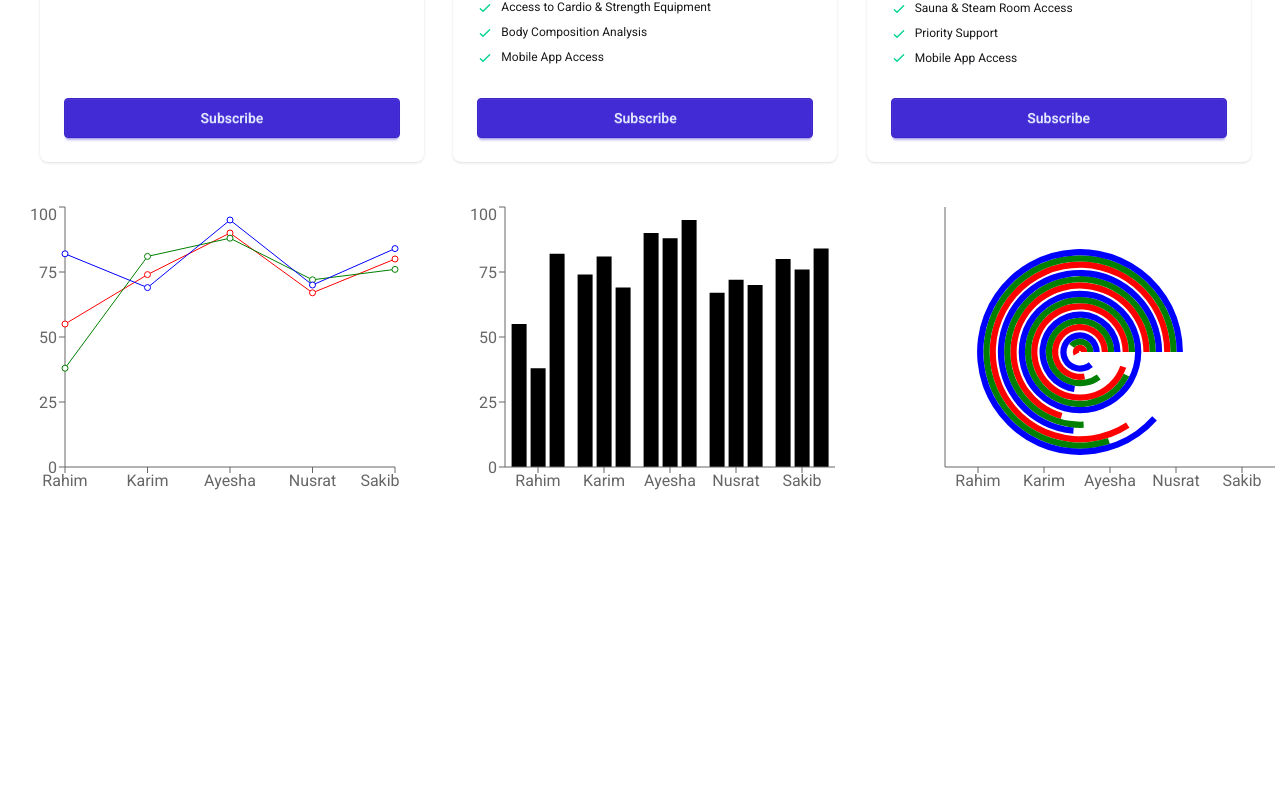
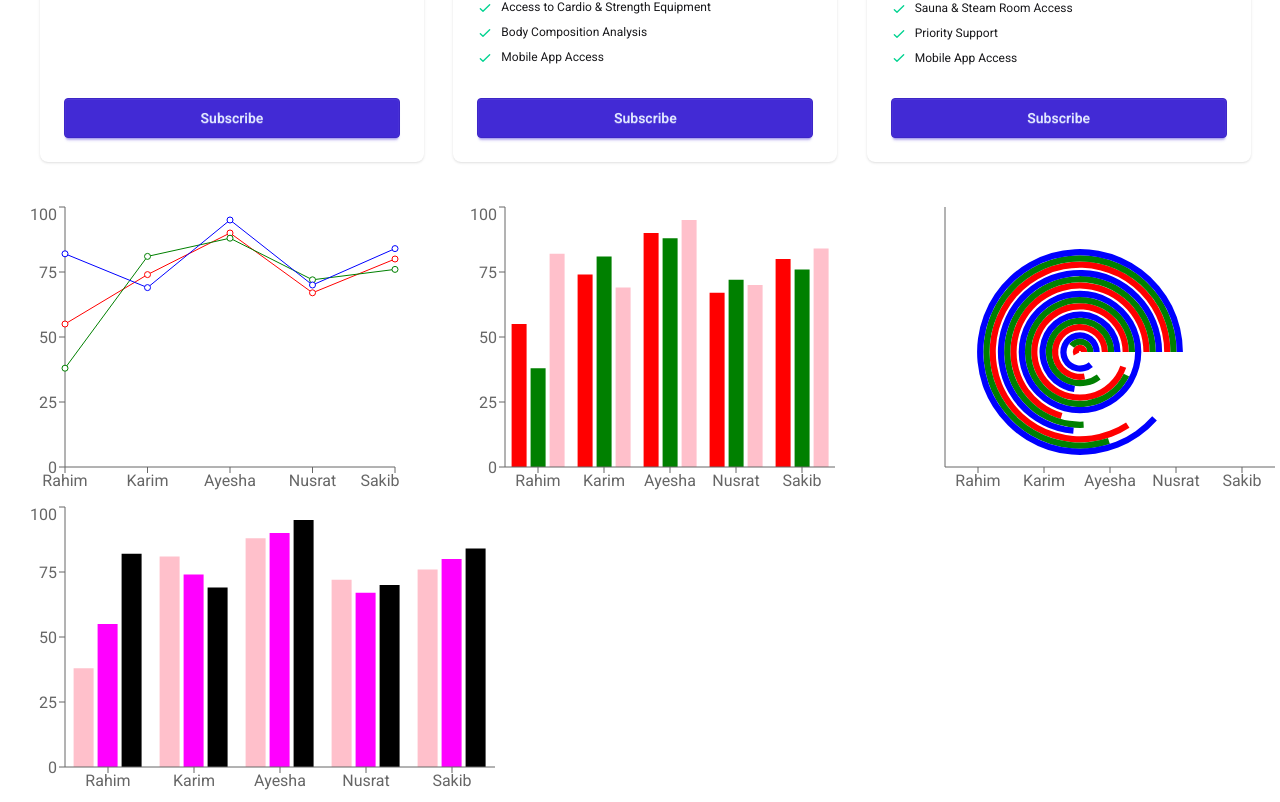
Before and after one commit to shompaaa/tailwind-react-pricing-options, a React (Vite) app: page /contact in a window 1280 px wide. Shown: the part 373-1175 px from the top of the page. Before the commit the page ends 875 px from the top, so only its background shows below. Built offline with nearby package versions, Linux system fonts and the light colour scheme.

Commit message:
set a chart & fetch data by axios

```diff
--- a/package.json
+++ b/package.json
@@ -11,6 +11,7 @@
   },
   "dependencies": {
     "@tailwindcss/vite": "^4.2.1",
+    "axios": "^1.13.6",
     "lucide-react": "^0.577.0",
     "react": "^19.2.0",
     "react-dom": "^19.2.0",
--- /dev/null
+++ b/public/marksData.json
@@ -0,0 +1,47 @@
+[
+  {
+    "id": 1,
+    "name": "Rahim",
+    "marks": {
+      "physics": 55,
+      "chemistry": 38,
+      "math": 82
+    }
+  },
+  {
+    "id": 2,
+    "name": "Karim",
+    "marks": {
+      "physics": 74,
+      "chemistry": 81,
+      "math": 69
+    }
+  },
+  {
+    "id": 3,
+    "name": "Ayesha",
+    "marks": {
+      "physics": 90,
+      "chemistry": 88,
+      "math": 95
+    }
+  },
+  {
+    "id": 4,
+    "name": "Nusrat",
+    "marks": {
+      "physics": 67,
+      "chemistry": 72,
+      "math": 70
+    }
+  },
+  {
+    "id": 5,
+    "name": "Sakib",
+    "marks": {
+      "physics": 80,
+      "chemistry": 76,
+      "math": 84
+    }
+  }
+]
--- a/src/App.jsx
+++ b/src/App.jsx
@@ -6,8 +6,13 @@ import PricingOptions from "./components/PricingOptions/PricingOptions";
 import DaisyPricing from "./components/DaisyPricing/DaisyPricing";
 import { LineChart } from "recharts";
 import ResultChart from "./components/ResultChart/ResultChart";
+import axios from "axios";
+import MarksChart from "./components/MarksChart/MarksChart";
 
 const pricingPromise = fetch('pricingData.json').then(res => res.json());
+
+//Axios fetch
+const marksPromise = axios.get('marksData.json')
 
 function App() {
   return (
@@ -25,6 +30,10 @@ function App() {
           ></PricingOptions>
         </Suspense>
         <ResultChart></ResultChart>
+
+        <Suspense fallback={<span className="loading loading-bars loading-lg mx-auto my-auto"></span>}>
+          <MarksChart marksPromise = {marksPromise}></MarksChart>
+        </Suspense>
       </main>
     </>
   );
--- /dev/null
+++ b/src/components/MarksChart/MarksChart.jsx
@@ -0,0 +1,36 @@
+import React, { use } from 'react';
+import { Bar, BarChart, Pie, PieChart, Tooltip, XAxis, YAxis } from 'recharts';
+
+const MarksChart = ({marksPromise}) => {
+    const marksDataRes = use(marksPromise)
+    const marksData = marksDataRes.data;
+
+
+    //Data Processing for the chart
+
+const marksChartData = marksData.map(studentData => {
+    const student = {
+        id: studentData.id,
+        name: studentData.name,
+        physics: studentData.marks.physics,
+        chemistry: studentData.marks.chemistry,
+        math: studentData.marks.math
+    }
+    return student;
+})
+
+    return (
+        <div>
+            <BarChart width={500} height={300} data={marksChartData}>
+                <XAxis dataKey={'name'}></XAxis>
+                <YAxis></YAxis>
+                <Bar dataKey={'chemistry'} fill='pink'></Bar>
+                <Bar dataKey={'physics'} fill='magenta'></Bar>
+                <Bar dataKey={'math'} fill='black'></Bar>
+                <Tooltip></Tooltip>
+            </BarChart>
+        </div>
+    );
+};
+
+export default MarksChart;
--- a/src/components/ResultChart/ResultChart.jsx
+++ b/src/components/ResultChart/ResultChart.jsx
@@ -55,9 +55,9 @@ const ResultChart = () => {
           </div>
           <div>
             <BarChart width={400} height={300} data={resultData}>
-              <Bar dataKey={'physics'}></Bar>
-              <Bar dataKey={'chemistry'}></Bar>
-              <Bar dataKey={'math'}></Bar>
+              <Bar dataKey={'physics'} fill='red'></Bar>
+              <Bar dataKey={'chemistry'} fill='green'></Bar>
+              <Bar dataKey={'math'} fill='pink'></Bar>
             <XAxis dataKey={'name'}></XAxis>
             <YAxis></YAxis>
             </BarChart>
```
Also changed, not shown: 1 other file (tests, documents, lock files or other folders).
